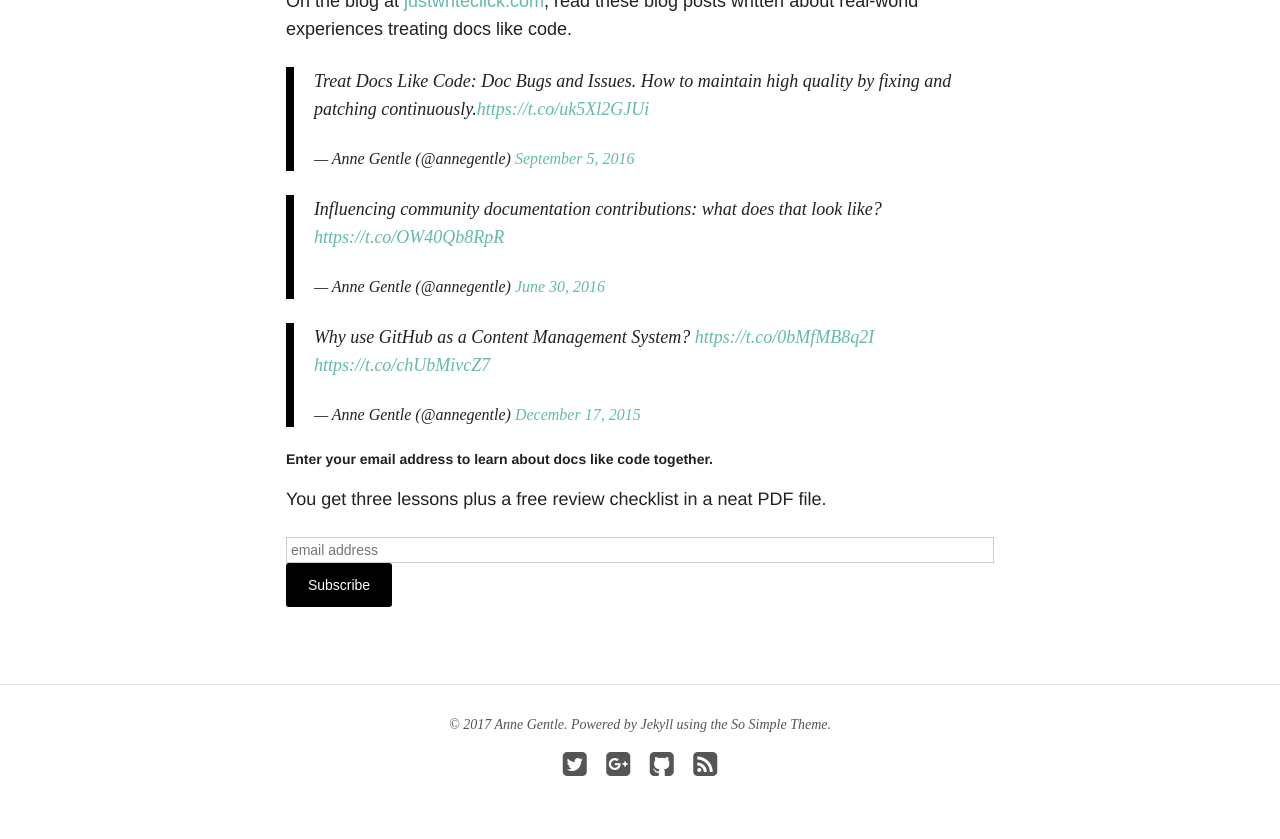
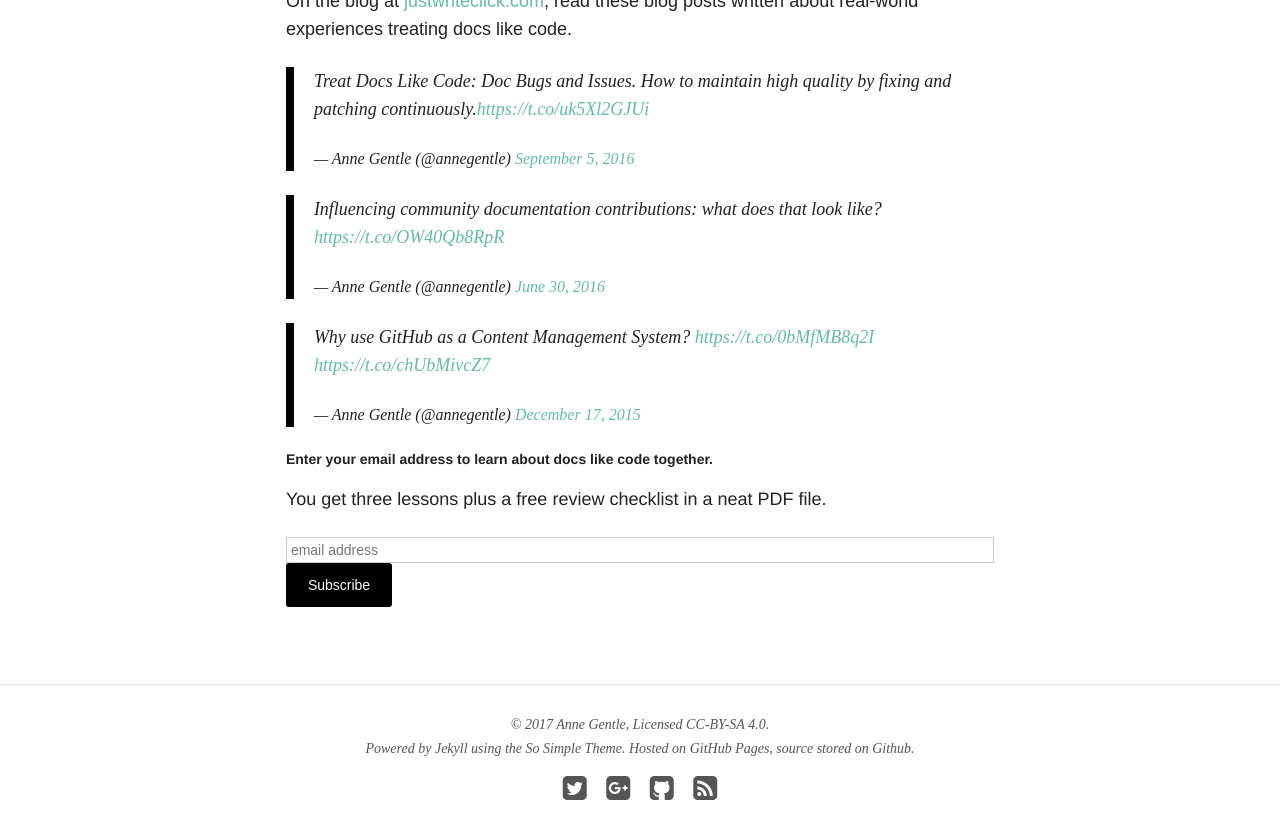
Before and after one commit to justwriteclick/docslikecode, a Jekyll site: the page built from index.html, in a window 1280 px wide and 900 px high, scrolled down 1312 px. Shown: the top 839 px of the window. Built offline with Jekyll 4.4.1, drawn with Linux system fonts in a browser that asks for light colours; nearby versions of some CDN libraries; comment, search, counter and statistics services are not loaded.

Commit message:
Update footer with CC-by-sa 4.0 license

```diff
--- a/_includes/footer.html
+++ b/_includes/footer.html
@@ -1,6 +1,6 @@
 {% if site.owner.google.ad-client and site.owner.google.ad-slot %}{% include ad-footer.html %}{% endif %}
 
-<span>&copy; {{ site.time | date: '%Y' }} {{ site.owner.name }}. Powered by <a href="http://jekyllrb.com" target="_blank" rel="nofollow">Jekyll</a> using the <a href="https://mademistakes.com/work/so-simple-jekyll-theme/" target="_blank" rel="nofollow">So Simple Theme</a>.</span>
+<span>&copy; {{ site.time | date: '%Y' }} {{ site.owner.name }}, Licensed <a href="https://creativecommons.org/licenses/by-sa/4.0/">CC-BY-SA 4.0</a>. </br> Powered by <a href="http://jekyllrb.com" target="_blank" rel="nofollow">Jekyll</a> using the <a href="https://mademistakes.com/work/so-simple-jekyll-theme/" target="_blank" rel="nofollow">So Simple Theme</a>. Hosted on <a href="https://pages.github.com">GitHub Pages</a>, source stored on <a href="https://github.com/justwriteclick/docslikecode">Github</a>.</span>
 <div class="social-icons">
 	{% if site.owner.twitter %}<a href="https://twitter.com/{{ site.owner.twitter }}" title="{{ site.owner.name}} on Twitter" target="_blank"><i class="fa fa-twitter-square fa-2x"></i></a>{% endif %}
 	{% if site.owner.facebook %}<a href="https://facebook.com/{{ site.owner.facebook }}" title="{{ site.owner.name}} on Facebook" target="_blank"><i class="fa fa-facebook-square fa-2x"></i></a>{% endif %}
```
